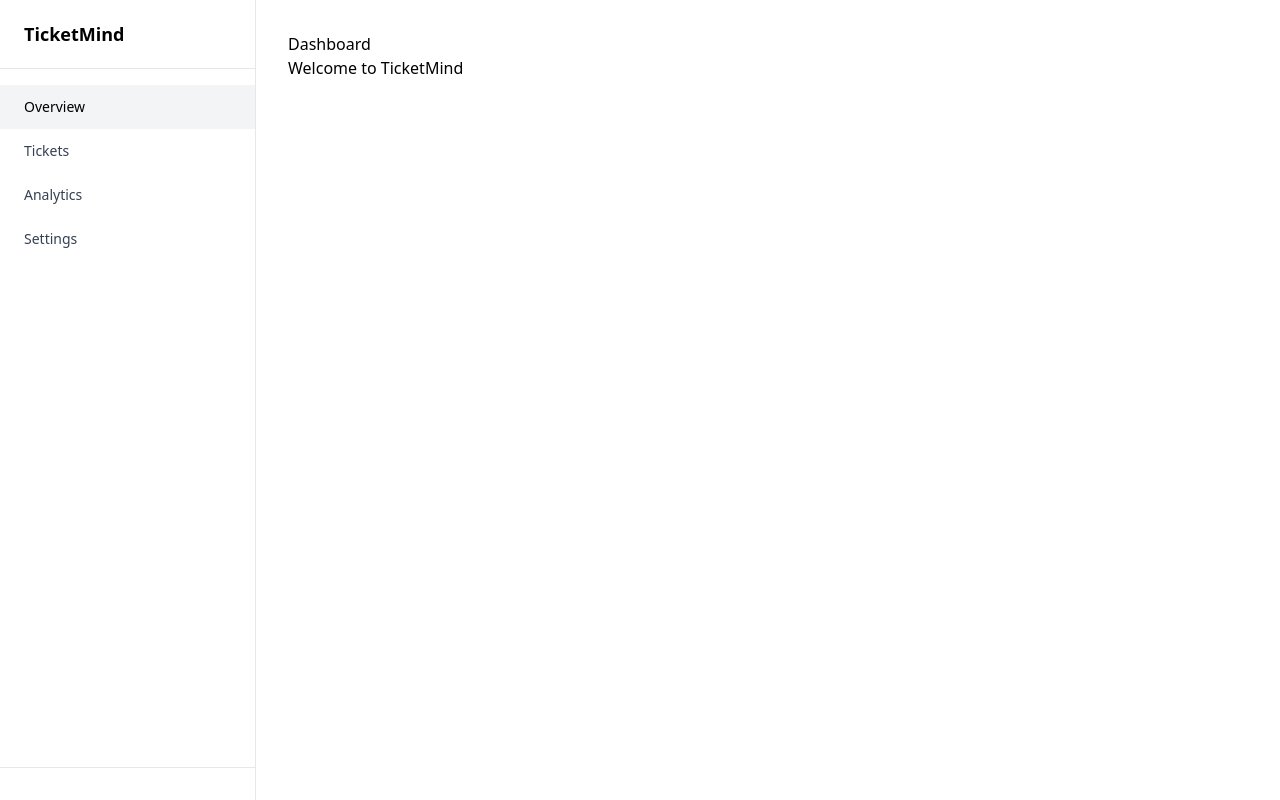
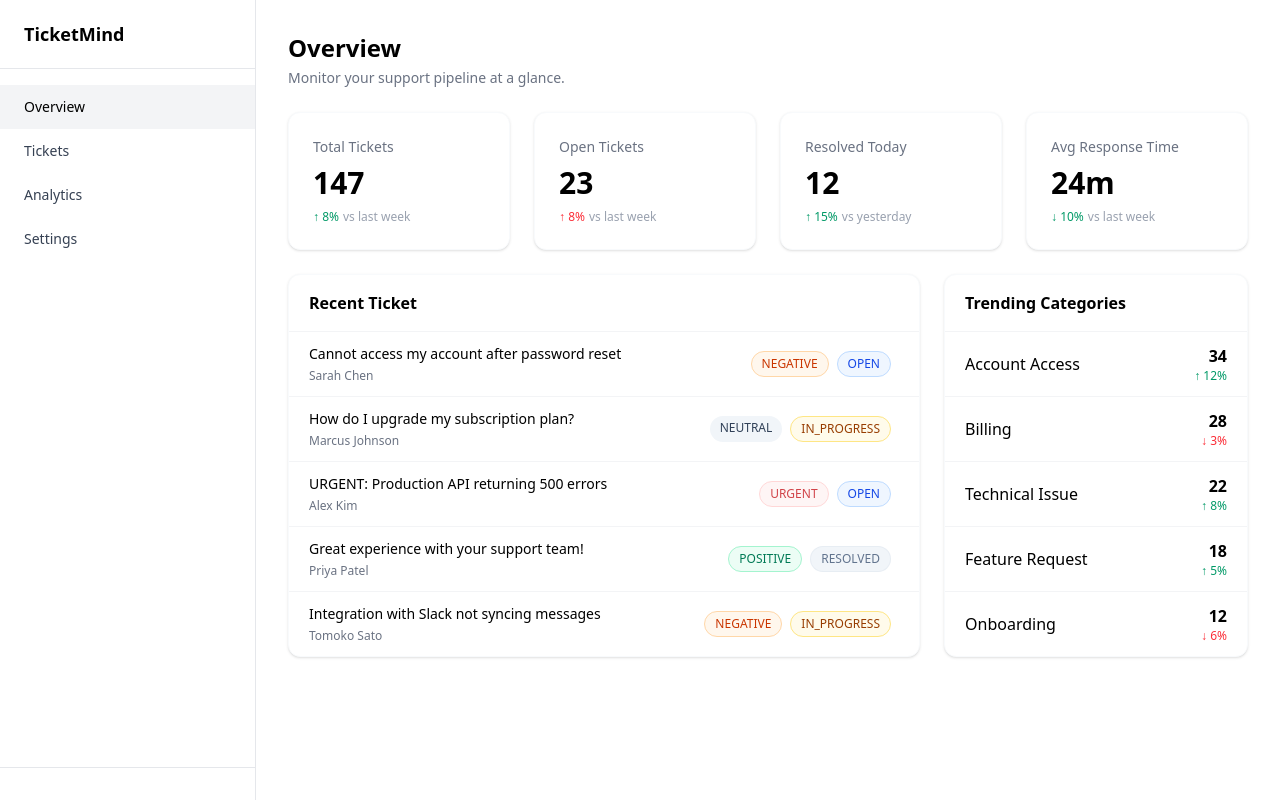
Before and after one commit to elitecoder88/ticketmind, a Next.js app: page /dashboard in a window 1280 px wide. Built offline with nearby package versions, Linux system fonts and the light colour scheme.

Commit message:
Build dashboard overview page with stat cards, recent tickets, and trending categories

```diff
--- a/src/app/dashboard/page.tsx
+++ b/src/app/dashboard/page.tsx
@@ -1,8 +1,121 @@
 export default function DashboardPage() {
+  const stats = [
+    { label:"Total Tickets", value: "147", trend: 8, trendLabel: "vs last week", isPositiveGood: true },
+    { label:"Open Tickets", value: "23", trend: 8, trendLabel: "vs last week", isPositiveGood: false },
+    { label:"Resolved Today", value: "12", trend: 15, trendLabel: "vs yesterday", isPositiveGood: true },
+    { label:"Avg Response Time", value: "24m", trend: -10, trendLabel: "vs last week", isPositiveGood: false },
+  ];
+
+  const tickets = [
+    { id: 1, subject: "Cannot access my account after password reset", senderName: "Sarah Chen", sentiment: "NEGATIVE", status: "OPEN" },
+    { id: 2, subject: "How do I upgrade my subscription plan?", senderName: "Marcus Johnson", sentiment: "NEUTRAL", status: "IN_PROGRESS" },
+    { id: 3, subject: "URGENT: Production API returning 500 errors", senderName: "Alex Kim", sentiment: "URGENT", status: "OPEN" },
+    { id: 4, subject: "Great experience with your support team!", senderName: "Priya Patel", sentiment: "POSITIVE", status: "RESOLVED" },
+    { id: 5, subject: "Integration with Slack not syncing messages", senderName: "Tomoko Sato", sentiment: "NEGATIVE", status: "IN_PROGRESS" },
+  ];
+
+  const categories = [
+    { name: "Account Access", count: 34, trend: 12 },
+    { name: "Billing", count: 28, trend: -3 },
+    { name: "Technical Issue", count: 22, trend: 8 },
+    { name: "Feature Request", count: 18, trend: 5 },
+    { name: "Onboarding", count: 12, trend: -6 },
+  ];
+
+  const sentimentColors: Record<string, string> = {
+    POSITIVE: "bg-emerald-50 text-emerald-700 border border-emerald-200",
+    NEUTRAL: "bg-slate-100 text-slate-700",
+    NEGATIVE: "bg-orange-50 text-orange-700 border border-orange-200",
+    URGENT: "bg-red-50 text-red-700 border border-red-200 animate-pulse",
+  };
+
+  const statusColors: Record<string, string> = {
+    OPEN: "bg-blue-50 text-blue-700 border border-blue-200",
+    IN_PROGRESS: "bg-amber-50 text-amber-800 border border-amber-200",
+    RESOLVED: "bg-slate-100 text-slate-500 border border-slate-200/60",
+  };
+
   return (
     <div>
-      <h1>Dashboard</h1>
-      <p>Welcome to TicketMind</p>
+      <h1 className="text-2xl font-semibold">Overview</h1>
+      <p className="mt-1 text-sm text-gray-500">Monitor your support pipeline at a glance.</p>
+
+      {/* Stat cards grid */}
+      <div className="grid grid-cols-4 gap-6 mt-6">
+          {/* All 4 Card  */}
+          {stats.map((stat) => {
+            const isGood = stat.isPositiveGood ? stat.trend >= 0 : stat.trend <= 0;
+
+            return (
+              <div key={stat.label} className="bg-white p-6 rounded-xl shadow-sm border border-slate-50 hover:shadow-md transition-shadow">
+                <p className="text-sm text-gray-500">{stat.label}</p>
+                <p className="mt-2 text-3xl font-bold">{stat.value}</p>
+                <p className="mt-2 font-medium text-xs flex items-center gap-1">
+                  <span className={isGood ? "text-emerald-600" : "text-red-500"}>
+                    {stat.trend >= 0 ? "↑" : "↓"} {Math.abs(stat.trend)}%
+                  </span>
+                  <span className="text-gray-400">{stat.trendLabel}</span>
+                </p>
+              </div>
+            );
+          })}
+      </div>
+
+      {/* Recent Tickets & Trending Categories grid */}
+      <div className="grid grid-cols-3 gap-6 mt-6 items-start">
+
+        {/* Recent Tickets */}
+        <div className="col-span-2 bg-white rounded-xl shadow-sm border border-slate-50">
+          <div className="px-5 py-4 border-b border-gray-100">
+            <h2 className="font-semibold">Recent Ticket</h2>
+          </div>
+          {tickets.map((ticket) => {
+            return (
+              <div key={ticket.id} className="px-5 py-3 border-b border-gray-100 last:border-b-0 flex justify-between items-center">
+                <div>
+                  <p className="text-sm font-medium">{ticket.subject}</p>
+                  <p className="text-xs text-gray-500 mt-1">{ticket.senderName}</p>
+                </div>
+
+                <div className="px-2 py-1 rounded-full flex gap-2">
+                  <span className={`px-2.5 py-1 rounded-full text-xs font-medium ${sentimentColors[ticket.sentiment]}`}>
+                    {ticket.sentiment}
+                  </span>
+                  <span className={`px-2.5 py-1 rounded-full text-xs font-medium ${statusColors[ticket.status]}`}>
+                    {ticket.status}
+                  </span>
+                </div>
+              </div>
+            );
+          })}
+        </div>
+
+        {/* Trending Categories */}
+        <div className="bg-white rounded-xl shadow-sm border border-slate-50">
+          <div className="px-5 py-4 border-b border-gray-100">
+            <h2 className="font-semibold">Trending Categories</h2>
+          </div>
+
+          {categories.map((category) => {
+            return (
+              <div key={category.name} className="px-5 py-3 border-b border-gray-100 last:border-b-0 flex justify-between items-center">
+                <p>{category.name}</p>
+
+                <div className="text-right">
+                  <p className="font-bold">{category.count}</p>
+                  <p className="text-xs">
+                    <span className={category.trend >= 0 ? "text-emerald-600" : "text-red-500"}>
+                      {category.trend >= 0 ? "↑" : "↓"} {Math.abs(category.trend)}%
+                    </span>
+                  </p>
+                </div>
+
+              </div>
+            );
+          })}
+        </div>
+
+      </div>
     </div>
-  )
+  );
 }
```
